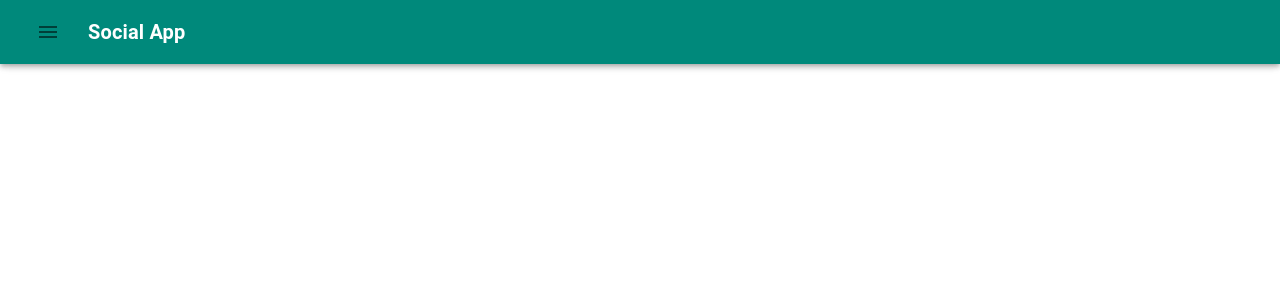
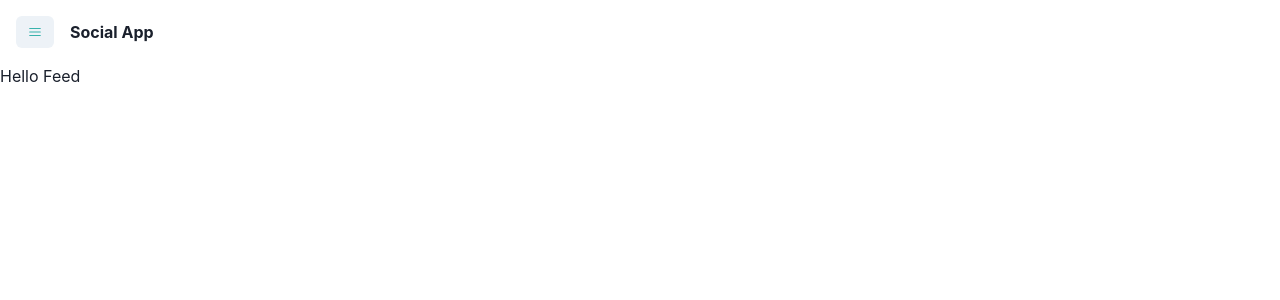
Before and after one commit to joaorodrs/social-app, a Next.js app: page / in a window 1280 px wide. Shown: the top 300 px of the page. Built offline with nearby package versions, Linux system fonts and the light colour scheme.

Commit message:
style(header): header component style changed

```diff
--- a/components/Header/Header.tsx
+++ b/components/Header/Header.tsx
@@ -1,25 +1,14 @@
-import AppBar from '@material-ui/core/AppBar'
-import IconButton from '@material-ui/core/IconButton'
-import Toolbar from '@material-ui/core/Toolbar'
-import Typography from '@material-ui/core/Typography'
-// import Button from '@material-ui/core/Button'
-
-import MenuIcon from '@material-ui/icons/Menu'
-
-import { useStyles } from './styles'
+import { HamburgerIcon } from '@chakra-ui/icons'
+import { Box, Heading, Button } from '@chakra-ui/react'
 
 const Header = () => {
-  const classes = useStyles()
-
   return (
-    <AppBar>
-      <Toolbar>
-        <IconButton>
-          <MenuIcon className={classes.menuButton} />
-        </IconButton>
-        <Typography variant="h6" className={classes.logoTitle}>Social App</Typography>
-      </Toolbar>
-    </AppBar>
+    <Box display="flex" alignItems="center" w="100%" p={4}>
+      <Button size="sm" color="brand.700">
+        <HamburgerIcon />
+      </Button>
+      <Heading marginLeft={4} as="h1" size="4x1">Social App</Heading>
+    </Box>
   )
 }
 
--- a/components/Header/styles.ts
+++ /dev/null
@@ -1,13 +0,0 @@
-import makeStyles from '@material-ui/core/styles/makeStyles'
-
-export const useStyles = makeStyles(theme => ({
-  root: {
-    flexGrow: 1
-  },
-  menuButton: {
-    marginRight: theme.spacing(2)
-  },
-  logoTitle: {
-    fontWeight: 'bold'
-  }
-}))
--- a/config/theme.ts
+++ b/config/theme.ts
@@ -1,15 +1,15 @@
-import { createMuiTheme } from '@material-ui/core/styles'
-import teal from '@material-ui/core/colors/teal'
+import { extendTheme } from '@chakra-ui/react'
 
-const theme = createMuiTheme({
-  palette: {
-    primary: {
-      main: teal[600]
+const theme = {
+  colors: {
+    brand: {
+      400: '#85eddc',
+      700: '#38B2AC',
+      800: '#2f827e'
     },
-    secondary: {
-      main: teal[600]
-    }
+    white: '#fff',
+    black: '#000'
   }
-})
+}
 
-export default theme
+export default extendTheme(theme)
--- a/pages/_app.tsx
+++ b/pages/_app.tsx
@@ -1,8 +1,14 @@
 import '../styles/globals.css'
+import { ChakraProvider } from '@chakra-ui/react'
 import type { AppProps } from 'next/app'
+import theme from 'config/theme'
 
 function MyApp ({ Component, pageProps }: AppProps) {
-  return <Component {...pageProps} />
+  return (
+    <ChakraProvider theme={theme}>
+      <Component {...pageProps} />
+    </ChakraProvider>
+  )
 }
 
 export default MyApp
--- a/pages/index.tsx
+++ b/pages/index.tsx
@@ -1,8 +1,6 @@
 import Header from '../components/Header'
-import ThemeProvider from '@material-ui/core/styles/MuiThemeProvider'
 import Head from 'next/head'
 import Feed from '../components/Feed'
-import theme from 'config/theme'
 
 export default function Home () {
   return (
@@ -11,11 +9,9 @@ export default function Home () {
         <title>Social App</title>
       </Head>
 
-      <ThemeProvider theme={theme}>
-        <Header />
+      <Header />
 
-        <Feed />
-      </ThemeProvider>
+      <Feed />
     </div>
   )
 }
```
Also changed, not shown: package.json (+6 -3 lines), 1 other file (tests, documents, lock files or other folders).
